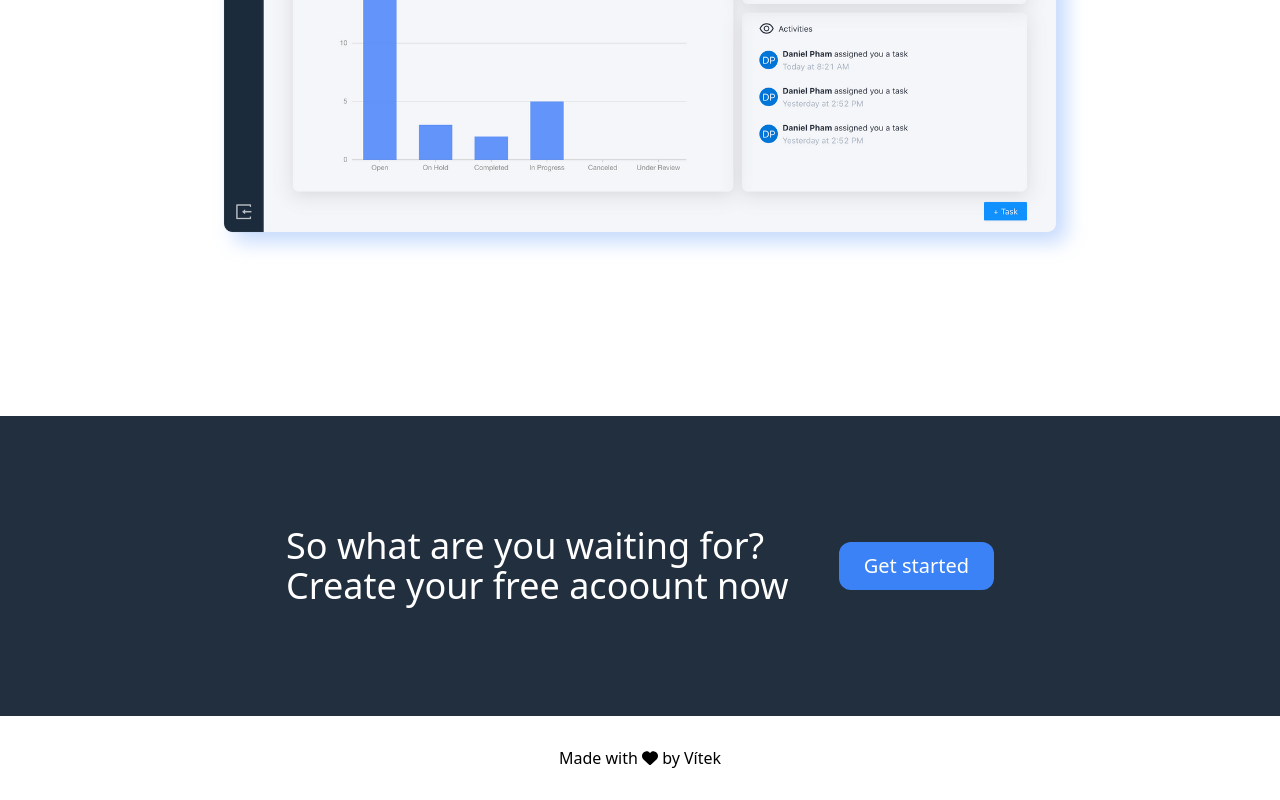
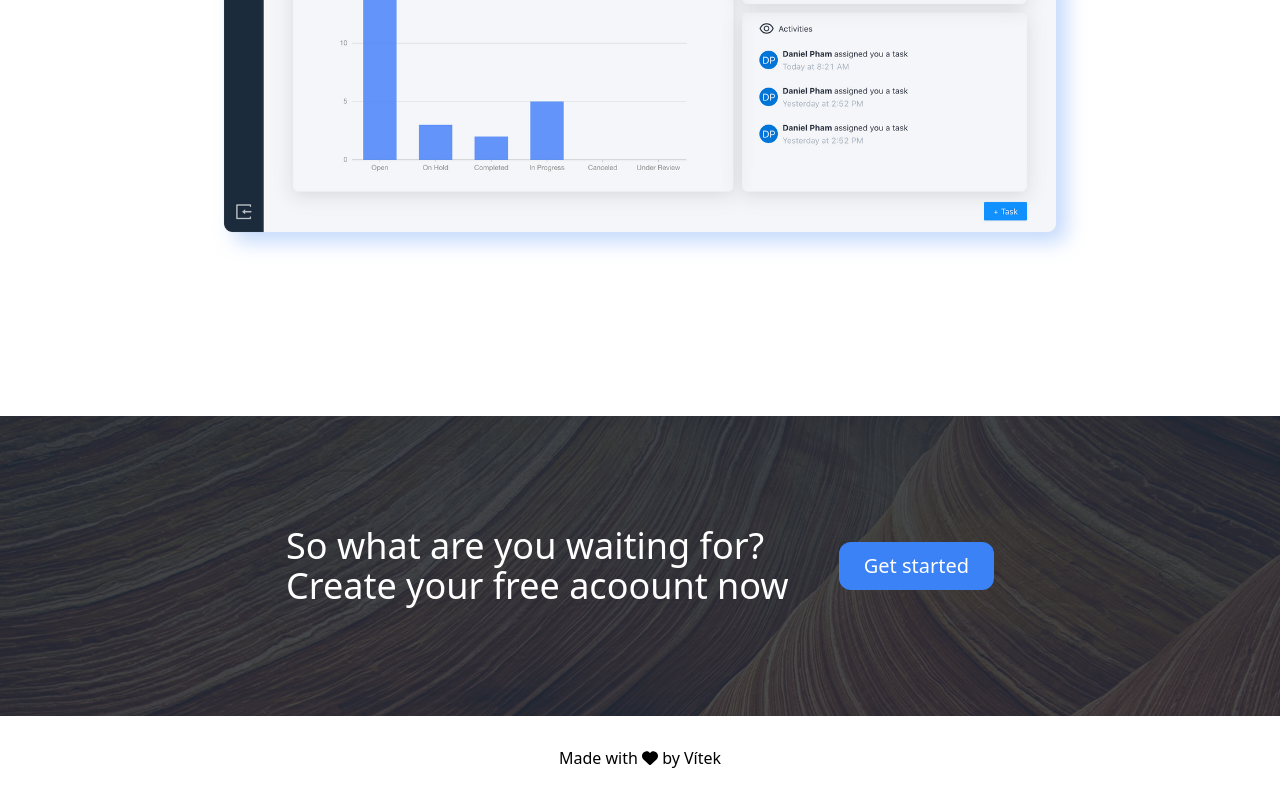
Before and after one commit to hoangviet97/collaboat_page, a Next.js app: page / in a window 1280 px wide. Shown: the part 4443-5243 px from the top of the page. Built offline with nearby package versions, Linux system fonts and the light colour scheme.

Commit message:
Edited header position

```diff
--- a/components/header/Header.tsx
+++ b/components/header/Header.tsx
@@ -3,13 +3,13 @@ import Navigation from "../navigation/Navigation";
 import AuthNav from "../navigation/AuthNav";
 
 const Header = () => {
-  const [bgColor, setBgColor] = useState("transparent");
+  const [isScrolled, setIsScrolled] = useState(false);
 
   const changeBackground = () => {
     if (window.scrollY > 0) {
-      setBgColor("white");
+      setIsScrolled(true);
     } else {
-      setBgColor("transparent");
+      setIsScrolled(false);
     }
   };
 
@@ -18,7 +18,7 @@ const Header = () => {
   });
 
   return (
-    <div className={`fixed w-[100%] py-7 z-30 px-[20px] bg-${bgColor} border-b-${bgColor === "white" ? "2" : "0"}`}>
+    <div className={`fixed w-[100%] py-7 z-30 px-[20px] ${isScrolled && "nav-bg"}`}>
       <div className="main-container flex items-center justify-between ">
         <div className="header__left-side flex flex-col md:flex-row items-center gap-8">
           <div>
--- a/pages/index.tsx
+++ b/pages/index.tsx
@@ -25,14 +25,14 @@ const Home: NextPage = () => {
           <MoreFeatures />
         </section>
       </section>
-      <section className="bg-[#222f3e] w-[100%] h-[300px] flex justify-center items-center">
+      <section className="footer-banner w-[100%] h-[300px] flex justify-center items-center">
         <div className="flex flex-col md:flex-row md:justify-around items-center gap-[50px]">
           <div className="text-white text-2xl md:text-3xl lg:text-4xl leading-normal tracking-normal">
             So what are you waiting for? <br /> Create your free acoount now
           </div>
           <div>
             <Link href="https://app.collaboat.cz/register">
-              <button className="bg-blue-500 text-white py-[10px] px-[25px] rounded-[12px] text-md md:text-xl">Get started</button>
+              <button className="text-white bg-blue-500 py-[10px] px-[25px] rounded-[12px] text-md md:text-xl">Get started</button>
             </Link>
           </div>
         </div>
--- a/styles/globals.css
+++ b/styles/globals.css
@@ -6,6 +6,16 @@
   padding: 0;
   margin: 0;
   box-sizing: border-box;
+}
+
+.footer-banner {
+  background-image: linear-gradient(#222f3ed2, #222f3ecc), url(../public/footer-bg.jpg);
+  background-size: cover;
+}
+
+.nav-bg {
+  background-color: white;
+  border-bottom: 0.5px solid rgb(230, 230, 230);
 }
 
 .logo {
```
Also changed, not shown: public/footer-bg.jpg (added).
